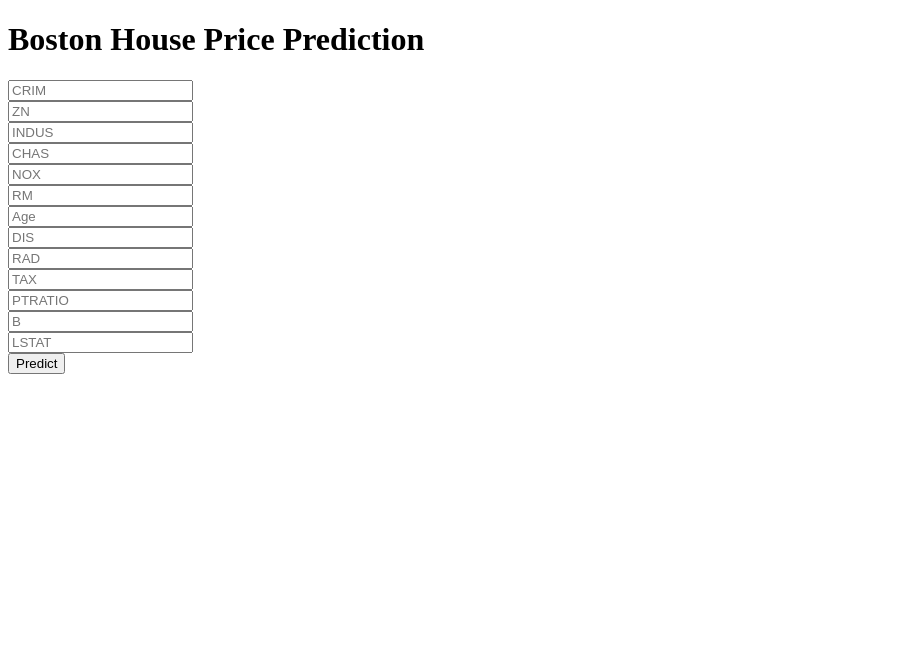
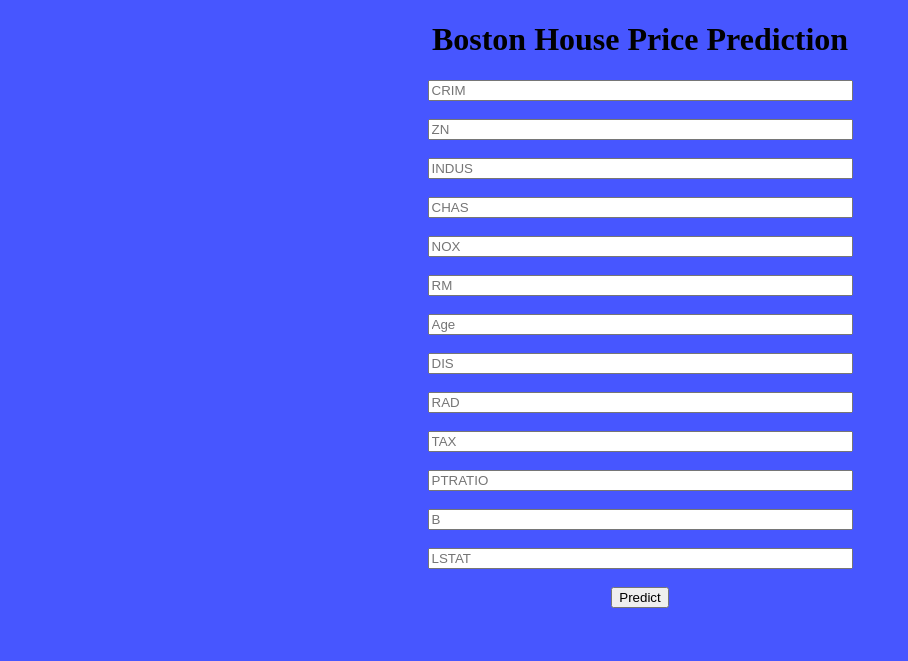
Before and after one commit to Mohshaikh23/bostonhousepricing, a Flask app: page / in a window 1280 px wide. Shown: the top 661 px of the page, without its empty margins (0-908 px from the left). Run offline with Flask 2, Linux system fonts and the light colour scheme; parts of the project's set-up code (start-up, migrations or seed data) failed here and were passed over.

Commit message:
HTML WORK DONE

```diff
--- a/templates/home.html
+++ b/templates/home.html
@@ -4,47 +4,46 @@
 <head>
   <meta charset="UTF-8">
   <title>ML API</title>
-  <link href='https://fonts.googleapis.com/css?family=Pacifico' rel='stylesheet' type='text/css'>
-<link href='https://fonts.googleapis.com/css?family=Arimo' rel='stylesheet' type='text/css'>
-<link href='https://fonts.googleapis.com/css?family=Hind:300' rel='stylesheet' type='text/css'>
-<link href='https://fonts.googleapis.com/css?family=Open+Sans+Condensed:300' rel='stylesheet' type='text/css'>
-
 
 </head>
 
-<body>
+<body style="background-color:rgb(71, 86, 255)">
+  <center>
  <div class="login">
-	<h1><centre>Boston House Price Prediction</centre></h1>
+	<h1><b>Boston House Price Prediction</b></h1>
 
      <!-- Main Input For Receiving Query to our ML -->
+
     <form action="{{ url_for('predict')}}"method="post">
-      <centre>
-      <input type="text" name="CRIM" placeholder="CRIM" required="required" /><br>
-    	<input type="text" name="ZN" placeholder="ZN" required="required" /><br>
-        <input type="text" name="INDUS" placeholder="INDUS" required="required" /><br>
-        <input type="text" name="CHAS" placeholder="CHAS" required="required" /><br>
-        <input type="text" name="NOX" placeholder="NOX" required="required" /><br>
-        <input type="text" name="RM" placeholder="RM" required="required" /><br>
-        <input type="text" name="Age" placeholder="Age" required="required" /><br>
-        <input type="text" name="DIS" placeholder="DIS" required="required" /><br>
-        <input type="text" name="RAD" placeholder="RAD" required="required" /><br>
-        <input type="text" name="TAX" placeholder="TAX" required="required" /><br>
-        <input type="text" name="PTRATIO" placeholder="PTRATIO" required="required" /><br>
-        <input type="text" name="B" placeholder="B" required="required" /><br>
-        <input type="text" name="LSTAT" placeholder="LSTAT" required="required" /><br>
+
+      <input type="text" name="CRIM" placeholder="CRIM" required="required" size="50"/><br><br>
+    	<input type="text" name="ZN" placeholder="ZN" required="required" size="50" /><br><br>
+        <input type="text" name="INDUS" placeholder="INDUS" required="required" size="50"/><br><br>
+        <input type="text" name="CHAS" placeholder="CHAS" required="required" size="50" /><br><br>
+        <input type="text" name="NOX" placeholder="NOX" required="required" size="50"/><br><br>
+        <input type="text" name="RM" placeholder="RM" required="required" size="50"/><br><br>
+        <input type="text" name="Age" placeholder="Age" required="required" size="50"/><br><br>
+        <input type="text" name="DIS" placeholder="DIS" required="required" size="50"/><br><br>
+        <input type="text" name="RAD" placeholder="RAD" required="required" size="50"/><br><br>
+        <input type="text" name="TAX" placeholder="TAX" required="required" size="50"/><br><br>
+        <input type="text" name="PTRATIO" placeholder="PTRATIO" required="required" size="50"/><br><br>
+        <input type="text" name="B" placeholder="B" required="required" size="50"/><br><br>
+        <input type="text" name="LSTAT" placeholder="LSTAT" required="required" size="50"/><br><br>
 
 
 
         <button type="submit" class="btn btn-primary btn-block btn-large">Predict</button>
-      </centre>
     </form>
+  </center>
 
    <br>
    <br>
 
 
- </div>
+ </div><center><b>
  {{prediction_text}}
+</b></center>
 <br>
+
 </body>
 </html>
```
